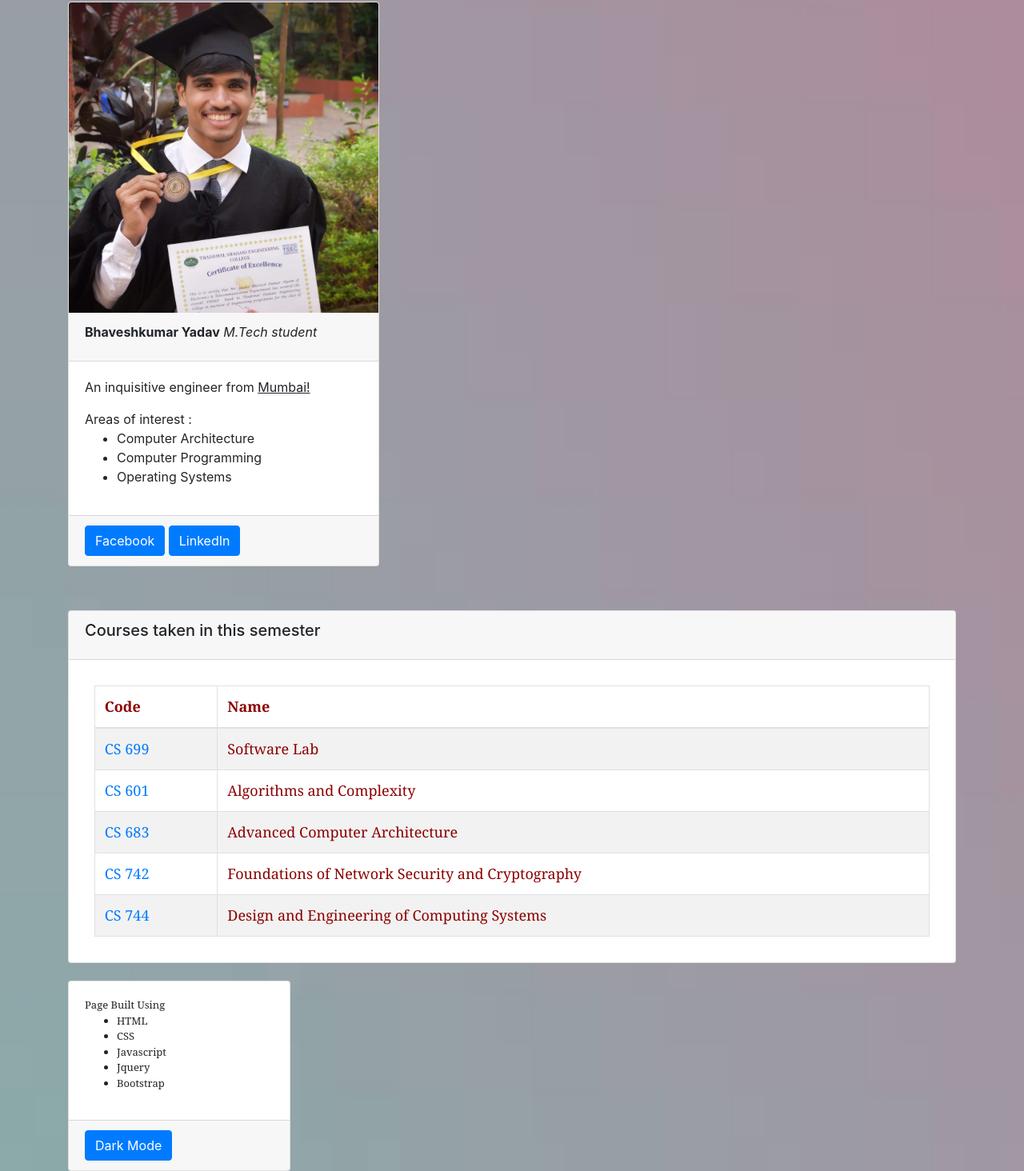
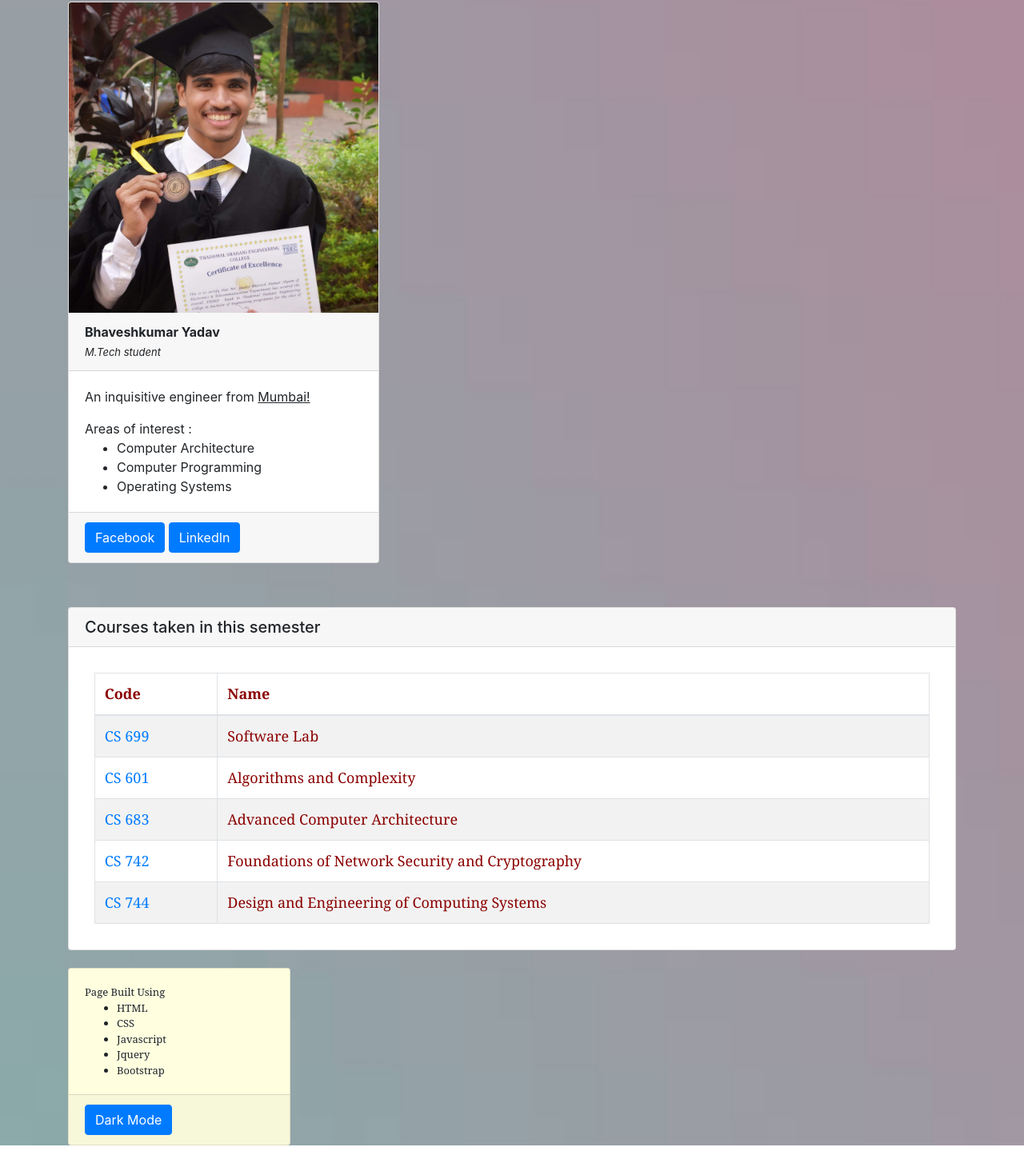
Before and after one commit to bhaver11/iitbcs699, a plain HTML site: page index.html in a window 1280 px wide. Shown: the part 118-1582 px from the top of the page at 80% size. After the commit the page ends 1550 px from the top, so only its background shows below. Drawn offline with nearby package versions, Linux system fonts and the light colour scheme.

Commit message:
Misc UI tuning

```diff
--- a/index.html
+++ b/index.html
@@ -12,13 +12,15 @@
         <script src="https://stackpath.bootstrapcdn.com/bootstrap/4.3.1/js/bootstrap.min.js" integrity="sha384-JjSmVgyd0p3pXB1rRibZUAYoIIy6OrQ6VrjIEaFf/nJGzIxFDsf4x0xIM+B07jRM" crossorigin="anonymous"></script>
         <link rel="stylesheet" type="text/css" href="style.css">
         <style>
+            /* Internal Css */
             .dir-list {
                 font-family: "serif";
                 text-align: left;
                 font-size: small;
             }
             #project-info {
-		min-width: 200px;
+                background-color:lightyellow;
+		        min-width: 200px;
                 width: 25%;
                 margin-top: 2%;
             }
@@ -26,10 +28,10 @@
     </head>
     <body>
         <nav class="navbar navbar-expand-lg navbar-light bg-light">
-            <a class="navbar-brand" href="#">
+            <div class="navbar-brand" href="#">
                 <img src='resources/img/iitbLogo.png' width="40"></img>
                 Bhaveshkumar Yadav
-            </a>
+            </div>
             <div>
                 <a href='https://www.iitb.ac.in' target ='_blank' style="margin: 10px">IIT Bombay</a>
                 <a href='https://www.cse.iitb.ac.in' target ='_blank' style="margin: 10px">CSE Department</a>
@@ -42,8 +44,11 @@
                 <div class="card info-card">
                     <img src="resources/img/Photo.jpg" class="card-img-top">
                     <div class="card-header">
-                        <div class="card-title"><B>Bhaveshkumar Yadav</B>
-                        <i>M.Tech student</i></div>
+                        <div class="card-title">
+                            <B>Bhaveshkumar Yadav</B>
+                            <br>
+                            <i style="font-size: small">M.Tech student</i>
+                        </div>
                     </div>
                     <div class="card-body">
                         <p class="card-text">An inquisitive engineer from <u>Mumbai!</u></p>
--- a/style.css
+++ b/style.css
@@ -23,3 +23,7 @@ body {
     min-width: 350px;
     font-size: medium;
 }
+
+ul, .card-title{
+    margin-bottom: 0;
+}
```
